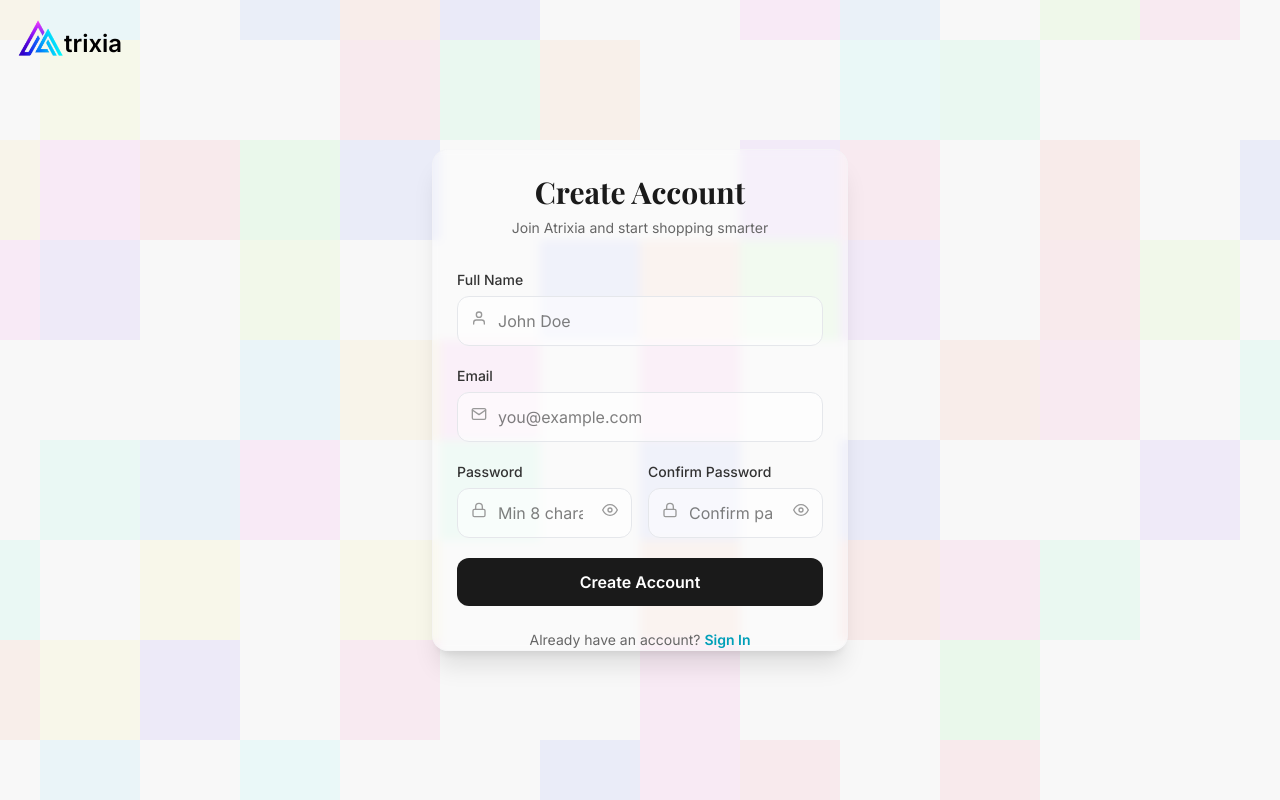
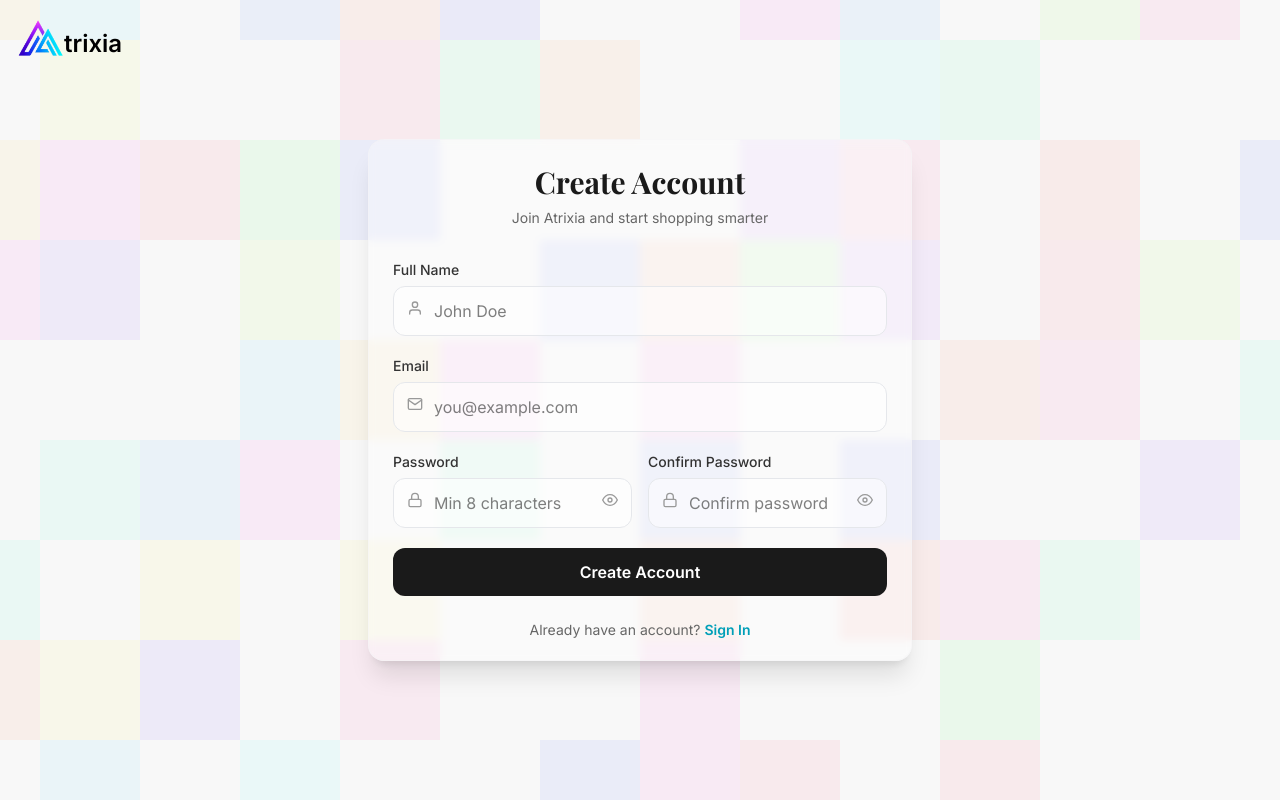
Before and after one commit to Ozomata-Emmanuel/Atrixia, a React (Vite) app in the folder atrixia-frontend/: page /signup in a window 1280 px wide. Built offline with nearby package versions, Linux system fonts and the light colour scheme; no server answers.

Commit message:
Minor UI updates

```diff
--- a/atrixia-frontend/src/pages/auth/SignIn.jsx
+++ b/atrixia-frontend/src/pages/auth/SignIn.jsx
@@ -156,7 +156,7 @@ const SignIn = () => {
       </div>
 
       {/* Main content - Full width on mobile, card-like on larger screens */}
-      <div className="relative z-10 w-full h-screen md:h-fit max-w-md md:px-4 px-0">
+      <div className="relative z-10 w-full h-screen md:h-fit max-w-lg md:px-4 px-0">
         <div className="lg:bg-white/30 h-full lg:backdrop-blur-xs md:p-6 p-8 md:rounded-2xl lg:shadow-xl lg:border lg:border-gray-100/50 flex items-center">
 
           <div className="w-full">
--- a/atrixia-frontend/src/pages/auth/SignUp.jsx
+++ b/atrixia-frontend/src/pages/auth/SignUp.jsx
@@ -159,8 +159,8 @@ const SignUp = () => {
         trixia
       </div>
 
-      <div className="relative z-10 w-full h-screen md:h-fit max-w-md md:px-4 px-0">
-        <div className="md:bg-white/30 pb-20 md:pb-0 mt-10 md:mt-0 h-full lg:backdrop-blur-xs md:p-6 p-8 md:rounded-2xl lg:shadow-xl lg:border lg:border-gray-100/50 flex items-center">
+      <div className="relative z-10 w-full h-screen md:h-fit max-w-xl md:px-4 px-0">
+        <div className="md:bg-white/30 pb-20 md:pb-5 mt-10 md:mt-0 h-full lg:backdrop-blur-xs md:p-6 p-8 md:rounded-2xl lg:shadow-xl lg:border lg:border-gray-100/50 flex items-center">
           <div className="w-full">
             <div className="text-center mb-8">
               <h2 className="text-3xl font-bold text-[#1a1a1a] font-serif-brand">
```
